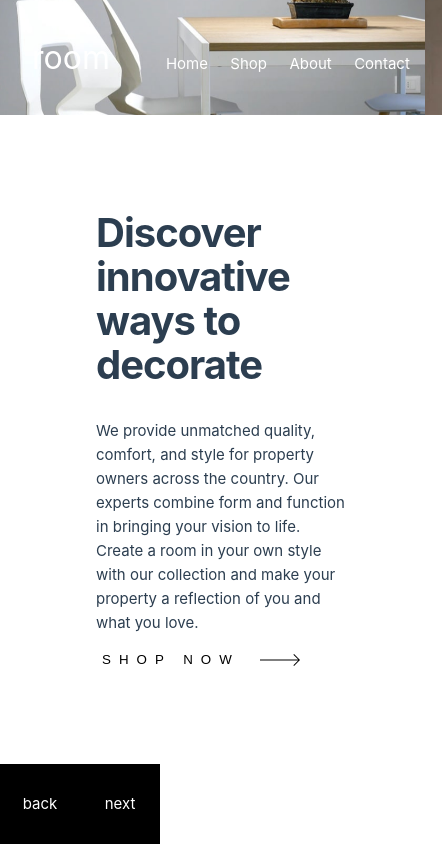
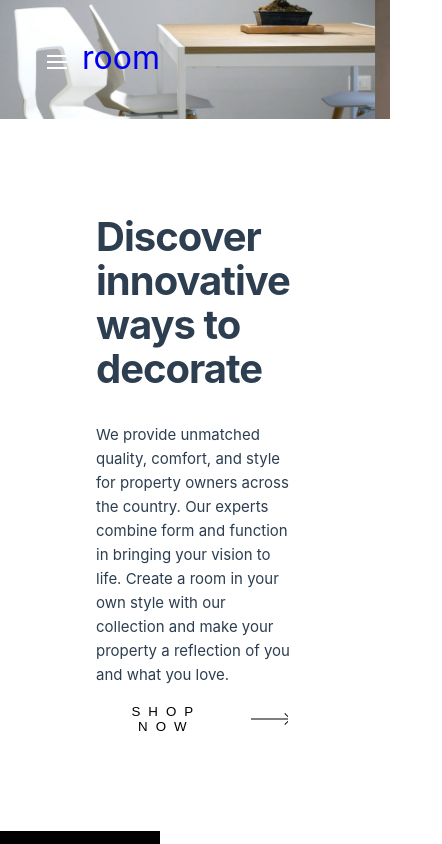
Before and after one commit to Annalisa11/room-homepage, a Vue app: page / in a window 390 px wide. Shown: the top 844 px of the page, 442 px wide, since content can reach past the window. Built offline with nearby package versions, Linux system fonts and the light colour scheme.

Commit message:
first try on animating the mobile menu

```diff
--- a/src/App.scss
+++ b/src/App.scss
@@ -21,7 +21,6 @@ h2 {
 }
 
 .arrows {
-  background: black;
   color: white;
   display: flex;
   width: fit-content;
@@ -33,6 +32,11 @@ h2 {
   display: flex;
   justify-content: center;
   align-items: center;
+  background: black;
+
+  &:hover {
+    background-color: grey;
+  }
 }
 
 .text-section {
--- a/src/App.vue
+++ b/src/App.vue
@@ -2,6 +2,8 @@
 import './App.scss'
 import Gallery from './components/GalleryMenu.vue'
 import CustomButton from './components/CustomButton.vue'
+import LeftChevron from './assets/images/icon-angle-left.svg'
+import RightChevron from './assets/images/icon-angle-right.svg'
 </script>
 
 <template>
@@ -19,9 +21,9 @@ import CustomButton from './components/CustomButton.vue'
         <CustomButton />
       </div>
 
-      <div class="arrows">
-        <div class="left">back</div>
-        <div class="right">next</div>
+      <div class="arrows link">
+        <div class="left"><LeftChevron /></div>
+        <div class="right"><RightChevron /></div>
       </div>
     </section>
 
--- a/src/components/GalleryMenu.vue
+++ b/src/components/GalleryMenu.vue
@@ -6,6 +6,9 @@ const navItems = ref<string[]>(['Home', 'Shop', 'About', 'Contact'])
 import { Swiper, SwiperSlide } from 'swiper/vue'
 import type { Swiper as SwiperInstance } from 'swiper'
 import { Navigation, Pagination, Scrollbar, A11y, Autoplay } from 'swiper/modules'
+
+import HamburgerIcon from '../assets/images/icon-hamburger.svg'
+import CloseIcon from '../assets/images/icon-close.svg'
 
 // Import Swiper styles
 import 'swiper/css'
@@ -33,14 +36,45 @@ const navigateToSlide = (index: number) => {
   }
 }
 
+const navOpen = ref(false)
+console.log('navOpen: ', navOpen)
+
 // defineExpose({ navigateToSlide })
 </script>
 
 <template>
   <div class="gallery">
     <header>
+      <div id="sidemenu">
+        <button
+          class="sidemenu__btn"
+          v-on:click="navOpen = !navOpen"
+          v-bind:class="{ active: navOpen }"
+        >
+          <transition name="scale">
+            <HamburgerIcon class="hamburger" v-show="!navOpen" />
+          </transition>
+          <transition name="translateX">
+            <CloseIcon class="close" v-show="navOpen" />
+          </transition>
+        </button>
+        <transition name="translateX">
+          <nav v-show="navOpen" class="nav">
+            <div class="sidemenu__wrapper">
+              <ul class="sidemenu__items">
+                <li class="sidemenu__item" v-for="(navItem, index) in navItems" :key="index">
+                  <a href="#" @click="navigateToSlide(index)">
+                    {{ navItem }}
+                  </a>
+                  <div class="nav__border link"></div>
+                </li>
+              </ul>
+            </div>
+          </nav>
+        </transition>
+      </div>
       <a href="#" class="logo">room</a>
-      <nav>
+      <!-- <nav>
         <ul class="nav__items">
           <li class="nav__item" v-for="(navItem, index) in navItems" :key="index">
             <a href="#" @click="navigateToSlide(index)">
@@ -49,7 +83,7 @@ const navigateToSlide = (index: number) => {
             <div class="nav__border link"></div>
           </li>
         </ul>
-      </nav>
+      </nav> -->
     </header>
     <swiper
       ref="swiperRef"
@@ -82,39 +116,38 @@ header {
 
   .logo {
     font-size: xx-large;
-
     margin-right: 1rem;
   }
 }
 a {
   text-decoration: none;
-  color: white;
 }
-.nav {
-  &__items {
-    display: flex;
-    gap: 1.4rem;
-    list-style: none;
-  }
+// .nav {
+//   &__items {
+//     display: flex;
+//     gap: 1.4rem;
+//     list-style: none;
+//   }
 
-  &__item {
-    position: relative;
-    display: flex;
-    justify-content: center;
+//   &__item {
+//     position: relative;
+//     display: flex;
+//     justify-content: center;
+//     color: white;
 
-    // Add hover on .nav__item to target .nav__border
-    &:hover .nav__border {
-      border-bottom: 2px solid white;
-    }
-  }
+//     // Add hover on .nav__item to target .nav__border
+//     &:hover .nav__border {
+//       border-bottom: 2px solid white;
+//     }
+//   }
 
-  &__border {
-    position: absolute;
-    top: 0;
-    width: 70%;
-    height: calc(100% + 5px);
-  }
-}
+//   &__border {
+//     position: absolute;
+//     top: 0;
+//     width: 70%;
+//     height: calc(100% + 5px);
+//   }
+// }
 img {
   height: 100%;
   width: 100%;
@@ -125,4 +158,111 @@ img {
   position: absolute;
   inset: 0;
 }
+
+///////////////////////////
+
+#sidemenu {
+  .nav {
+    // height: calc(100% - #{$headerHeight} - #{$footerHeight});
+    background: white;
+    position: fixed;
+    top: 0;
+    left: 0;
+    right: 0;
+    z-index: 99;
+    // box-shadow: 2px 0 3px$grey-6;
+    // overflow-y: scroll;
+  }
+  .sidemenu {
+    &__wrapper {
+      background-color: white;
+    }
+
+    &__btn {
+      display: flex;
+      width: 50px;
+      height: 50px;
+      border: none;
+      background-color: transparent;
+      position: relative;
+      z-index: 100;
+      appearance: none;
+
+      justify-content: center;
+      align-items: center;
+    }
+
+    &__wrapper {
+      padding: 50px;
+      padding-left: 0;
+      display: flex;
+      justify-content: flex-end;
+    }
+
+    &__items {
+      display: flex;
+      gap: 1.4rem;
+      list-style: none;
+      padding-top: 50px;
+      list-style: none;
+      padding: 0;
+      margin: 0;
+      width: fit-content;
+    }
+
+    &__item {
+      position: relative;
+      display: flex;
+      justify-content: center;
+    }
+
+    &__item {
+      a {
+        text-decoration: none;
+        line-height: 1.6em;
+        font-size: 1rem;
+        padding: 0.5em;
+        display: block;
+        color: black;
+        transition: 0.4s ease;
+
+        &:hover {
+          background: lightgrey;
+          color: dimgrey;
+        }
+      }
+    }
+  }
+}
+
+.translateX-enter {
+  transform: translateX(-200px);
+  opacity: 0;
+}
+
+.translateX-enter-active,
+.translateX-leave-active {
+  transform-origin: top left 0;
+  transition: 0.2s ease;
+}
+
+.translateX-leave-to {
+  transform: translateX(-200px);
+  opacity: 0;
+}
+
+.scale-enter-from,
+.scale-leave-to {
+  width: 0;
+}
+
+.scale-enter-active,
+.scale-leave-active {
+  transition: 1s ease-in-out;
+}
+
+.scale-enter-to,
+.scale-leave-from {
+  width: 100%;
+}
 </style>
```
Also changed, not shown: 1 other file (tests, documents, lock files or other folders).
